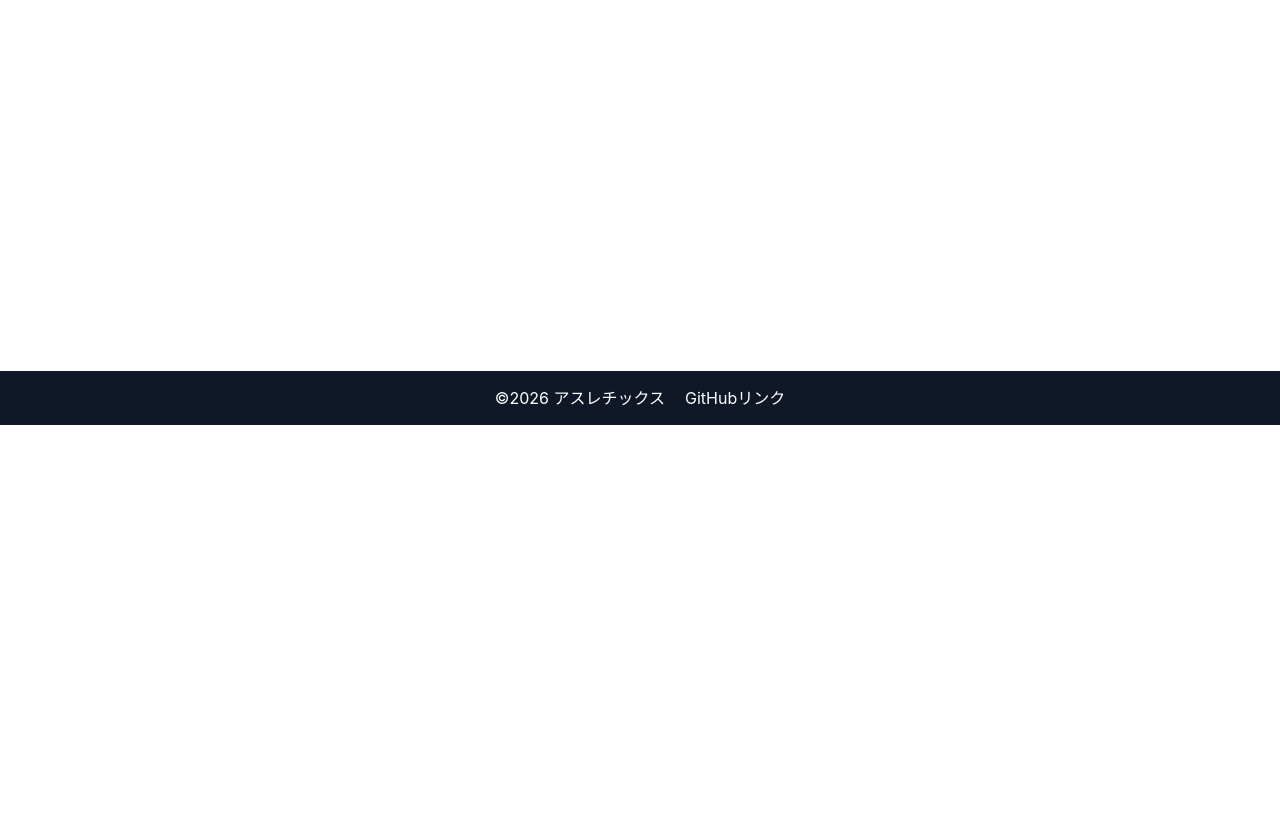
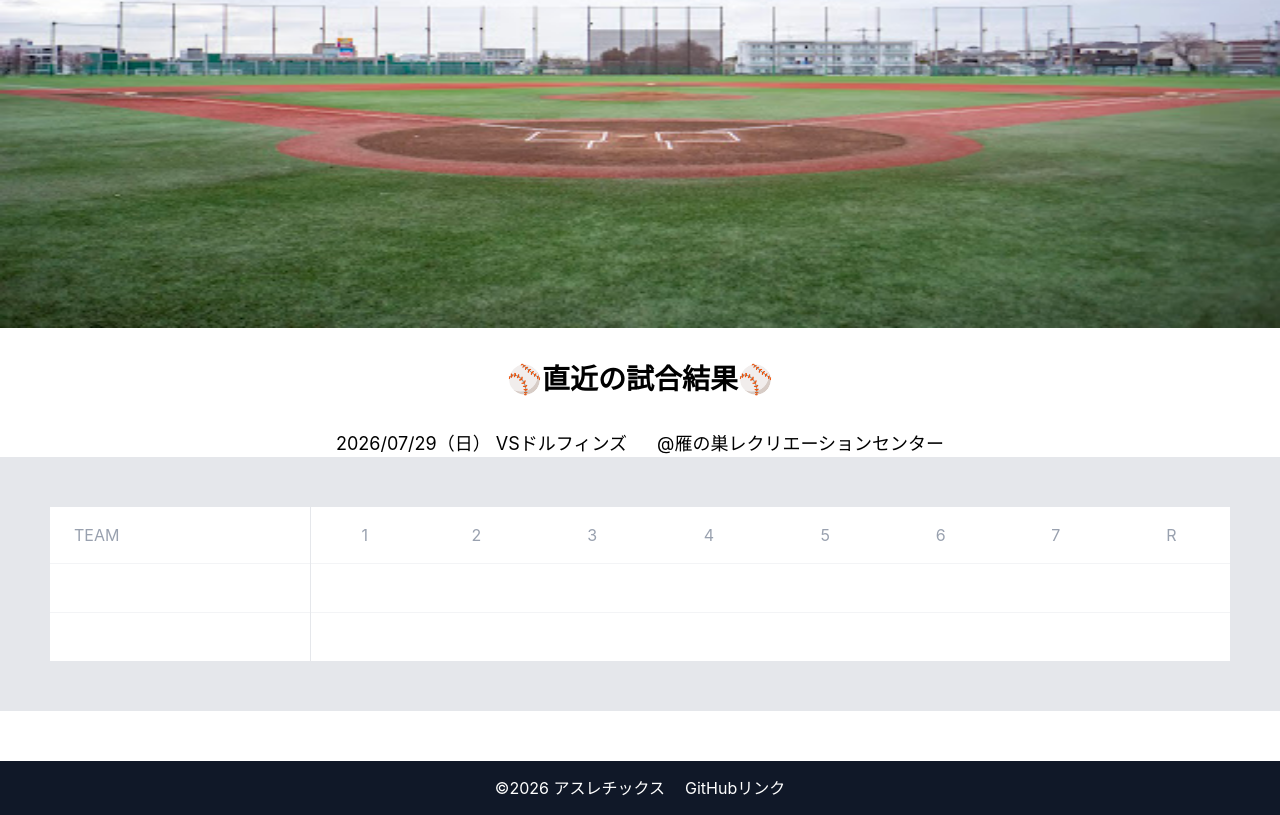
Before and after one commit to hibiki0324-gif/Athletics, a React (Vite) app in the folder frontend/: page / in a window 1280 px wide. Shown: the part 375-1190 px from the top of the page. Before the commit the page ends 800 px from the top, so only its background shows below. Built offline with nearby package versions, Linux system fonts and the light colour scheme.

Commit message:
トップページUI作成

```diff
--- a/frontend/src/App.tsx
+++ b/frontend/src/App.tsx
@@ -1,5 +1,8 @@
 import Footer from "./components/layout/Footer"
 import Header from "./components/layout/Header"
+import RecentResults from "./components/top/RecentResults"
+import ScoreBoard from "./components/top/ScoreBoard"
+import TopImage from "./components/top/TopImage"
 
 function App() {
 
@@ -7,7 +10,9 @@ function App() {
     <div className="min-h-screen flex flex-col">
       <Header />
         <main className="flex-1">
-          {/*ページの中身*/}
+          <TopImage />
+          <RecentResults />
+          <ScoreBoard />
         </main>
       <Footer />
     </div>
--- a/frontend/src/components/layout/Header.tsx
+++ b/frontend/src/components/layout/Header.tsx
@@ -13,7 +13,7 @@ function Header(){
                     <button>ログイン</button>
                 </div>
             </div>
-            <div className='mt-[35px]'>
+            <div className='mt-[35px] mb-[30px]'>
                 {/* ヘッダーは配列+mapで回した方がいい？ */}
                 <ul className='grid grid-cols-4 items-center'>
                     <li className="font-medium">
--- a/frontend/src/components/top/RecentResults.tsx
+++ b/frontend/src/components/top/RecentResults.tsx
@@ -0,0 +1,10 @@
+
+function RecentResults(){
+    return(
+        <div className="mt-[30px] mb-[30px]">
+            <h1 className="text-[28px] font-bold text-center">⚾️直近の試合結果⚾️</h1>
+        </div>
+    )
+};
+
+export default RecentResults;
--- a/frontend/src/components/top/ScoreBoard.tsx
+++ b/frontend/src/components/top/ScoreBoard.tsx
@@ -0,0 +1,56 @@
+
+function ScoreBoard(){
+    return(
+        <div>
+            <div className="flex justify-center text-[18px]">
+                <p>2026/07/29（日） VSドルフィンズ</p>
+                <p className="pl-[30px]">@雁の巣レクリエーションセンター</p>
+            </div>
+            <div className="w-full bg-gray-200 p-[50px] mb-[50px]">
+                <div className="bg-white">
+                    <table className="w-full border-collapse">
+                        <thead>
+                            <tr className="text-gray-400">
+                                <th className="border-r border-gray-200 px-6 py-4 text-left font-normal">TEAM</th>
+                                <th className="px-4 py-4 font-normal">1</th>
+                                <th className="px-4 py-4 font-normal">2</th>
+                                <th className="px-4 py-4 font-normal">3</th>
+                                <th className="px-4 py-4 font-normal">4</th>
+                                <th className="px-4 py-4 font-normal">5</th>
+                                <th className="px-4 py-4 font-normal">6</th>
+                                <th className="px-4 py-4 font-normal">7</th>
+                                <th className="px-4 py-4 font-normal">R</th>
+                            </tr>
+                        </thead>
+                        <tbody>
+                            <tr className="border-t border-gray-100">
+                                <th className="border-r border-gray-200 px-6 py-6 text-left font-bold"></th>
+                                <td className="px-4 py-6"></td>
+                                <td className="px-4 py-6"></td>
+                                <td className="px-4 py-6"></td>
+                                <td className="px-4 py-6"></td>
+                                <td className="px-4 py-6"></td>
+                                <td className="px-4 py-6"></td>
+                                <td className="px-4 py-6"></td>
+                                <td className="text-center text-2xl font-bold"></td>
+                            </tr>
+                            <tr className="border-t border-gray-100">
+                                <th className="border-r border-gray-200 px-6 py-6 text-left font-bold"></th>
+                                <td className="px-4 py-6"></td>
+                                <td className="px-4 py-6"></td>
+                                <td className="px-4 py-6"></td>
+                                <td className="px-4 py-6"></td>
+                                <td className="px-4 py-6"></td>
+                                <td className="px-4 py-6"></td>
+                                <td className="px-4 py-6"></td>
+                                <td className="text-center text-2xl font-bold"></td>
+                            </tr>
+                        </tbody>
+                    </table>
+                </div>
+            </div>
+        </div>
+    )
+};
+
+export default ScoreBoard;
--- a/frontend/src/components/top/TopImage.tsx
+++ b/frontend/src/components/top/TopImage.tsx
@@ -0,0 +1,12 @@
+import main from '../../assets/main.jpg'
+
+function TopImage(){
+    return(
+        <div>
+            {/*ダミー画像配置*/}
+            <img src={main} className='w-[100%] h-[500px]'></img>
+        </div>
+    )
+};
+
+export default TopImage;
```
Also changed, not shown: frontend/src/assets/main.jpg (added).
